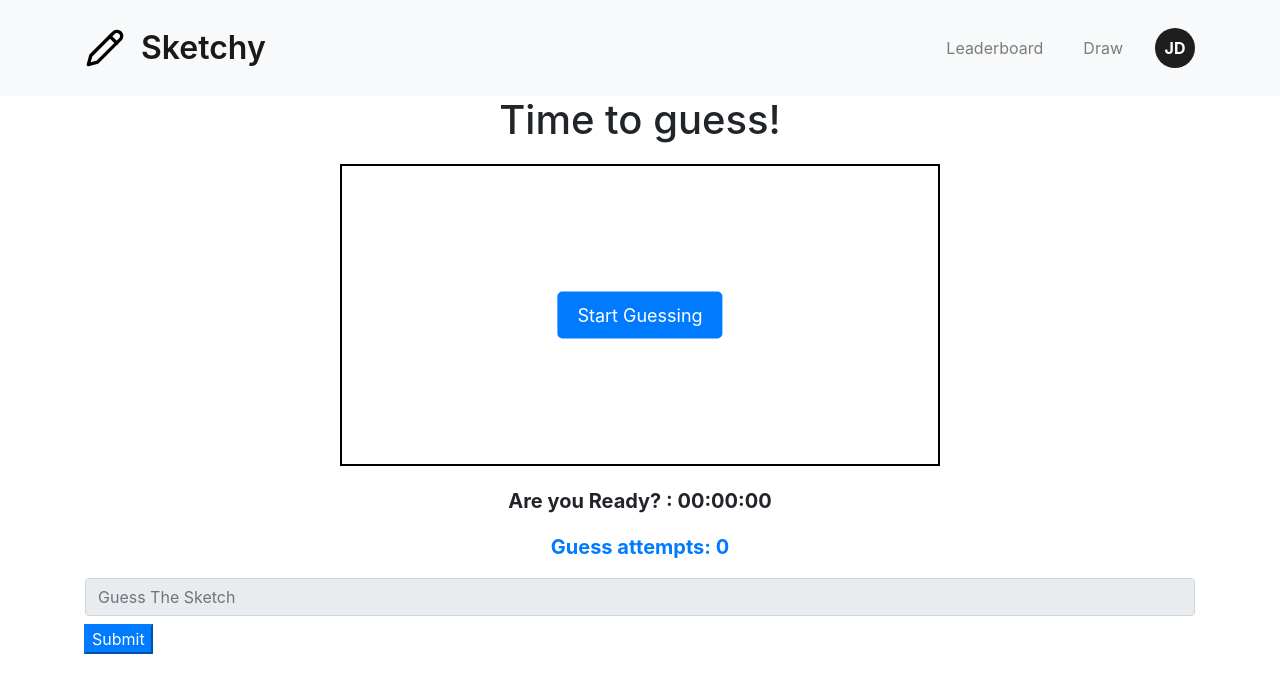
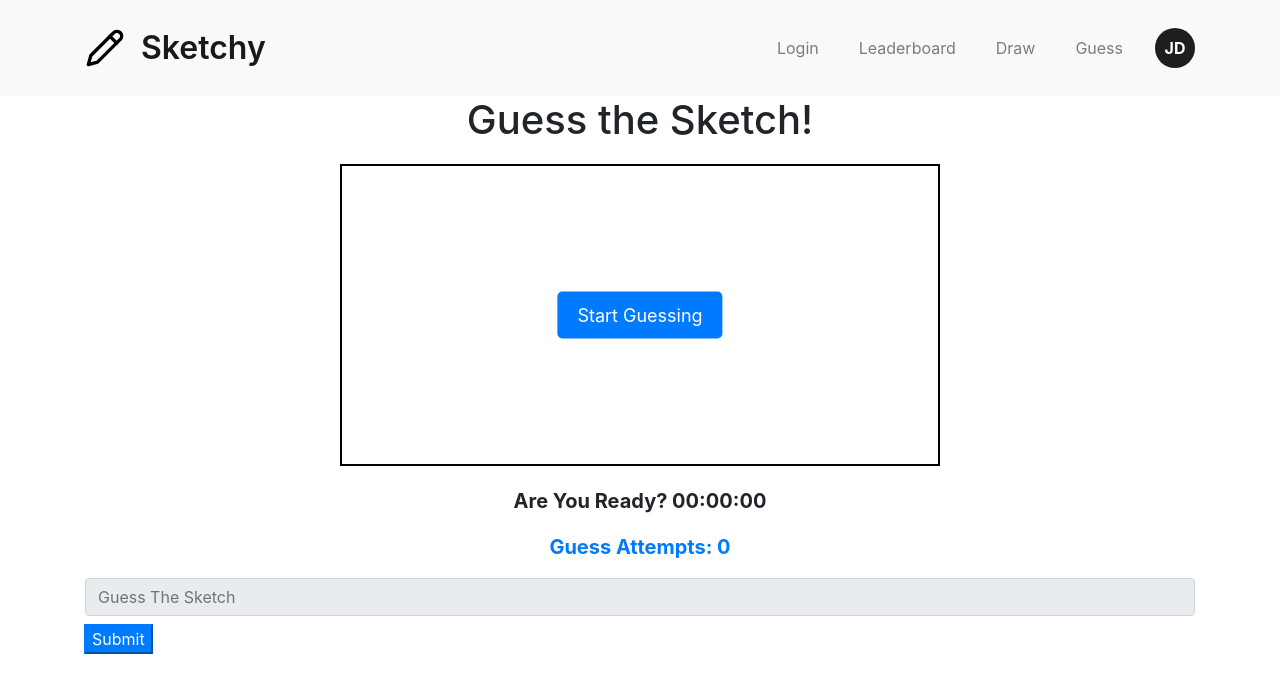
Before and after one commit to ickerio/cits3403, a Flask app: page /guess/1 in a window 1280 px wide. Shown: the top 693 px of the page. Run offline with Flask 3, Linux system fonts and the light colour scheme; some libraries are stand-ins or nearby versions.

Commit message:
Added links to navbar, made minor text related changes.

```diff
--- a/flaskr/static/js/guess.js
+++ b/flaskr/static/js/guess.js
@@ -28,12 +28,12 @@ function updateStopwatchDisplay() {
     const hours = Math.floor(elapsedTime / 3600);
     const minutes = Math.floor((elapsedTime % 3600) / 60);
     const seconds = elapsedTime % 60;
-    stopwatchDisplay.textContent = `Tik! Tok! time is ticking! ${hours.toString().padStart(2, '0')}:${minutes.toString().padStart(2, '0')}:${seconds.toString().padStart(2, '0')}`;
+    stopwatchDisplay.textContent = `Tik! Tok! Time is Ticking! ${hours.toString().padStart(2, '0')}:${minutes.toString().padStart(2, '0')}:${seconds.toString().padStart(2, '0')}`;
 }
 
 // Function to update guess attempts display
 function updateAttemptsDisplay() {
-    attemptsDisplay.textContent = `Guess attempts: ${guessAttempts}`;
+    attemptsDisplay.textContent = `Guess Attempts: ${guessAttempts}`;
 }
 
 // Simulate stopping the stopwatch, incrementing guess attempts, and displaying success on correct guess
--- a/flaskr/templates/guess.html
+++ b/flaskr/templates/guess.html
@@ -5,14 +5,14 @@
     <link rel="stylesheet" href="{{ url_for('static', filename='css/guess.css') }}">
 {% endblock %}
 {% block content %}
-    <h1>Time to guess!</h1>
+    <h1>Guess the Sketch!</h1>
     <div class="canvas-wrapper">
         <canvas id="drawnCanvas"></canvas>
         <button id="startGuessBtn" class="start-guess-btn">Start Guessing</button>
     </div>
-    <div id="stopwatchDisplay" class="mt-3">Are you Ready? : 00:00:00</div>
-    <div id="attemptsDisplay" class="mt-3">Guess attempts: 0</div> <!-- Display for guess attempts -->
-    <div id="successMessage" class="hidden mt-3">You got it!</div>
+    <div id="stopwatchDisplay" class="mt-3">Are You Ready? 00:00:00</div>
+    <div id="attemptsDisplay" class="mt-3">Guess Attempts: 0</div> <!-- Display for guess attempts -->
+    <div id="successMessage" class="hidden mt-3">You Got It!</div>
     <div class="input mt-3">
         <form action="/guess" method="POST">
             <input type="text" id="userguess" name="userguess" class="form-control" placeholder="Guess The Sketch" disabled>
--- a/flaskr/templates/layout.html
+++ b/flaskr/templates/layout.html
@@ -24,8 +24,10 @@
                     </button>
                     <div class="collapse navbar-collapse" id="navbarNav">
                         <ul class="navbar-nav ml-auto">
+                            <li class="nav-item"><a class="nav-link" href="{{ url_for('login') }}">Login</a></li>
                             <li class="nav-item"><a class="nav-link" href="{{ url_for('leaderboard') }}">Leaderboard</a></li>
                             <li class="nav-item"><a class="nav-link" href="{{ url_for('drawSketch') }}">Draw</a></li>
+                            <li class="nav-item"><a class="nav-link" href="{{ url_for('login') }}">Guess</a></li>
                             {% if username is not none %}
                                 <div class="nav-item dropdown avatar">
                                     <a href="#" role="button" id="avatar-dropdown" data-toggle="dropdown" aria-haspopup="true" aria-expanded="false">
--- a/flaskr/templates/login.html
+++ b/flaskr/templates/login.html
@@ -7,7 +7,7 @@
 {% block content %}
     <div class="container">
         <div class="auth-container">
-            <h2>Log in</h2>
+            <h2>User Login</h2>
             <form action="{ url_for('login_action') }" method="post">
                 <input type="email" id="email" name="email" placeholder="Email" required>
                 <input type="password" id="password" name="password" placeholder="Password" required>
@@ -17,7 +17,7 @@
                 </div>
                 <button type="submit" class="btn btn-primary">Login</button>
                 <!-- Added "Don't have an account? Sign up" below the login button -->
-                <p class="mt-4 text-center">Don't have an account? <a href="{ url_for('signup') }">Sign up</a></p>
+                <p class="mt-4 text-center">Don't have an account? <a href="{{ url_for('signup') }}">Sign up</a></p>
             </form>
         </div>
     </div>
```
